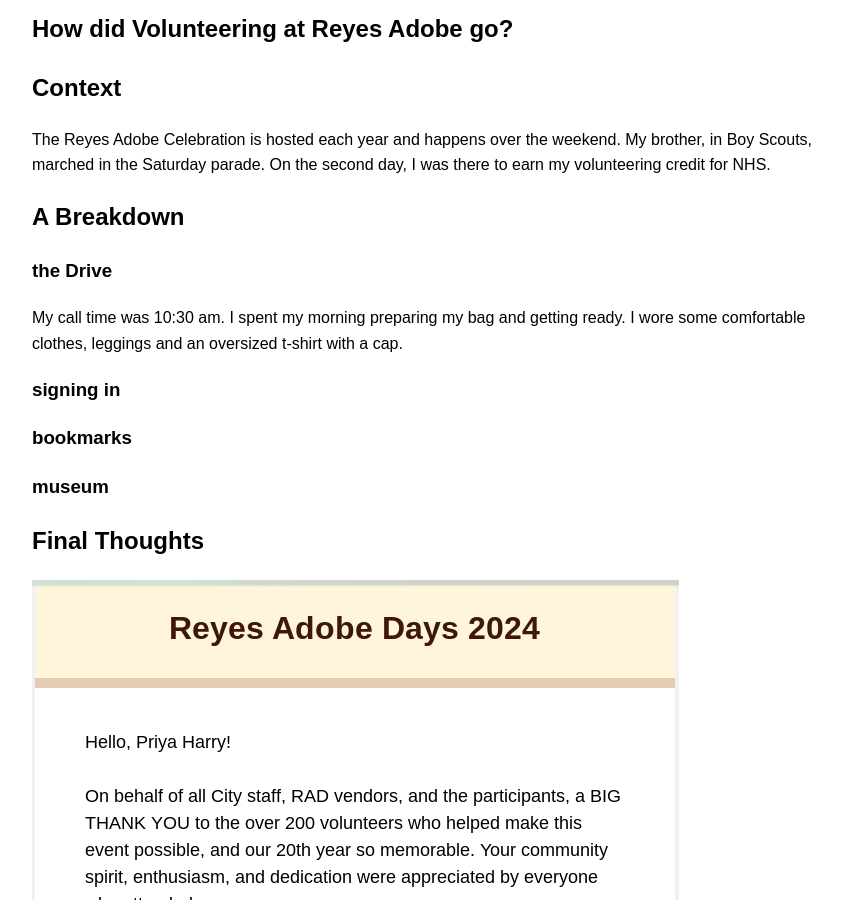
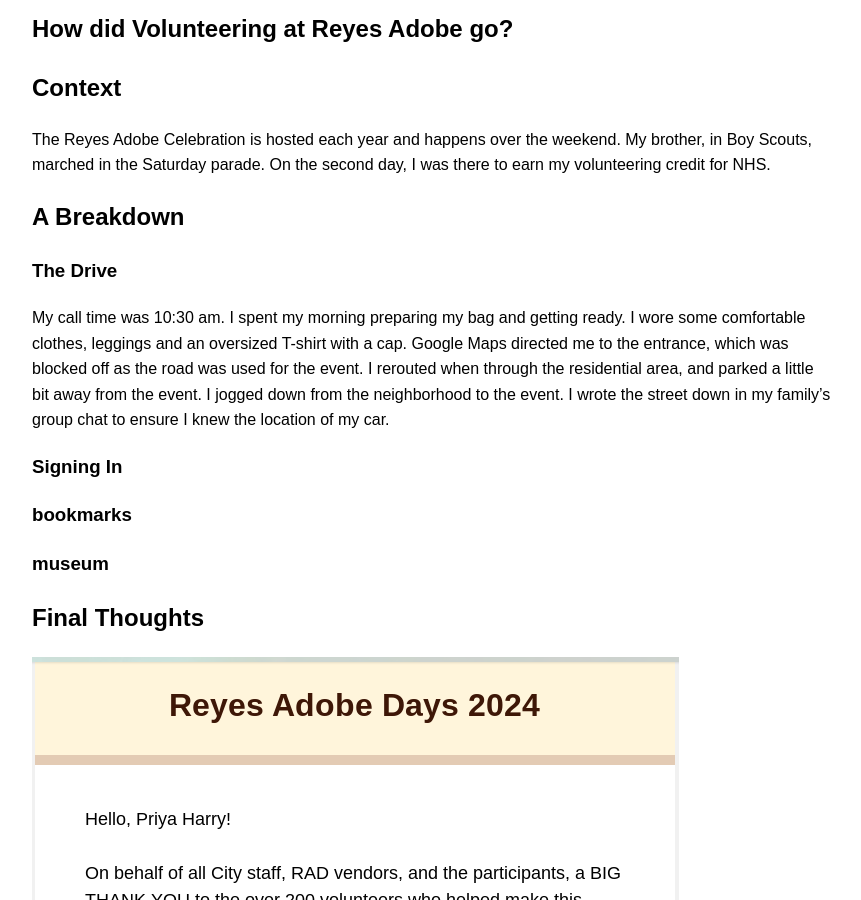
Before and after one commit to CaptainSapphire/PH-s-Blog, a Jekyll site: the page built from _posts/2024-10-10-Reyes-Adobe-experience.md, in a window 1280 px wide and 900 px high, scrolled down 306 px. Shown: the whole window, without its empty margins (208-1069 px from the left). Built offline with Jekyll 4.4.1, drawn with Linux system fonts in a browser that asks for light colours; our own code applies the rules of GitHub Pages for plain Markdown files.

Commit message:
Update 2024-10-10-Reyes-Adobe-experience.md

```diff
--- a/_posts/2024-10-10-Reyes-Adobe-experience.md
+++ b/_posts/2024-10-10-Reyes-Adobe-experience.md
@@ -6,9 +6,9 @@
 On the second day, I was there to earn my volunteering credit for NHS.
 
 ## A Breakdown
-### the Drive
-My call time was 10:30 am. I spent my morning preparing my bag and getting ready. I wore some comfortable clothes, leggings and an oversized t-shirt with a cap.
-### signing in
+### The Drive
+My call time was 10:30 am. I spent my morning preparing my bag and getting ready. I wore some comfortable clothes, leggings and an oversized T-shirt with a cap. Google Maps directed me to the entrance, which was blocked off as the road was used for the event. I rerouted when through the residential area, and parked a little bit away from the event. I jogged down from the neighborhood to the event. I wrote the street down in my family's group chat to ensure I knew the location of my car.
+### Signing In
 ### bookmarks
 ### museum
 
```
